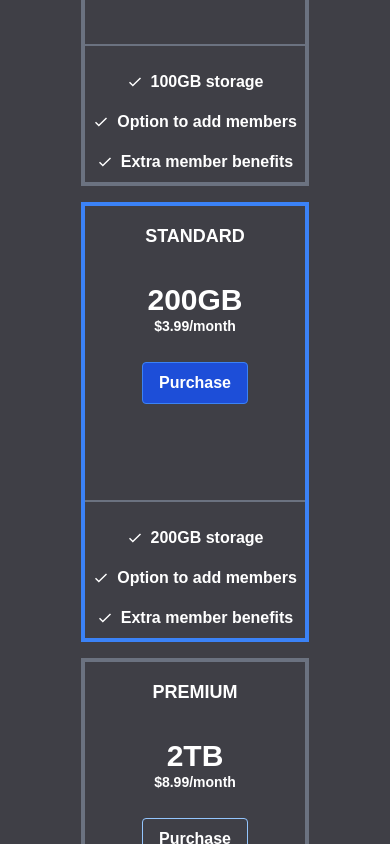
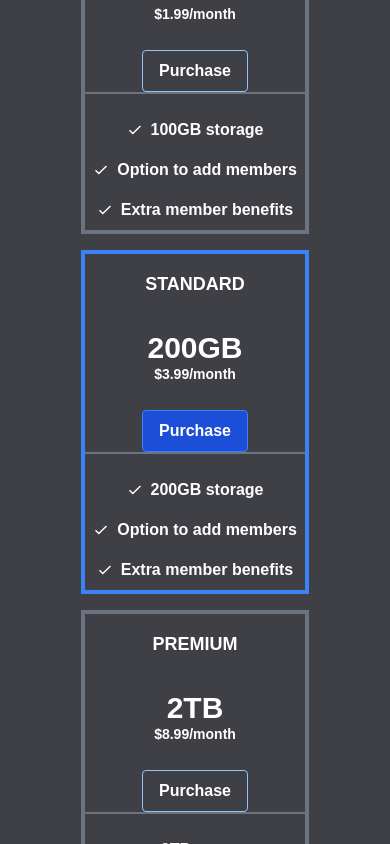
Before and after one commit to shoaibalirts/Tailwind-mini-projects, a Next.js app: page /pricinggrid in a window 390 px wide. Shown: the top 844 px of the page. Built offline with nearby package versions, Linux system fonts and the light colour scheme.

Commit message:
required mobile design

```diff
--- a/src/components/pricegrid.js
+++ b/src/components/pricegrid.js
@@ -16,7 +16,7 @@ export default function PriceGrid({
       <p className="text-3xl mt-8">{datacapacity}</p>
       <p className="text-sm leading-[8px] mt-1">${price}/month</p>
       <button
-        className={`mt-8 mb-24 p-4 py-2 border rounded ${btnBorderColor} ${btnBackground} transform hover:scale-105 hover:duration-300 hover:bg-black`}
+        className={`mt-8 mb-0 p-4 py-2 border rounded ${btnBorderColor} ${btnBackground} transform hover:scale-105 hover:duration-300 hover:bg-black md:mb-24`}
       >
         Purchase
       </button>
```
